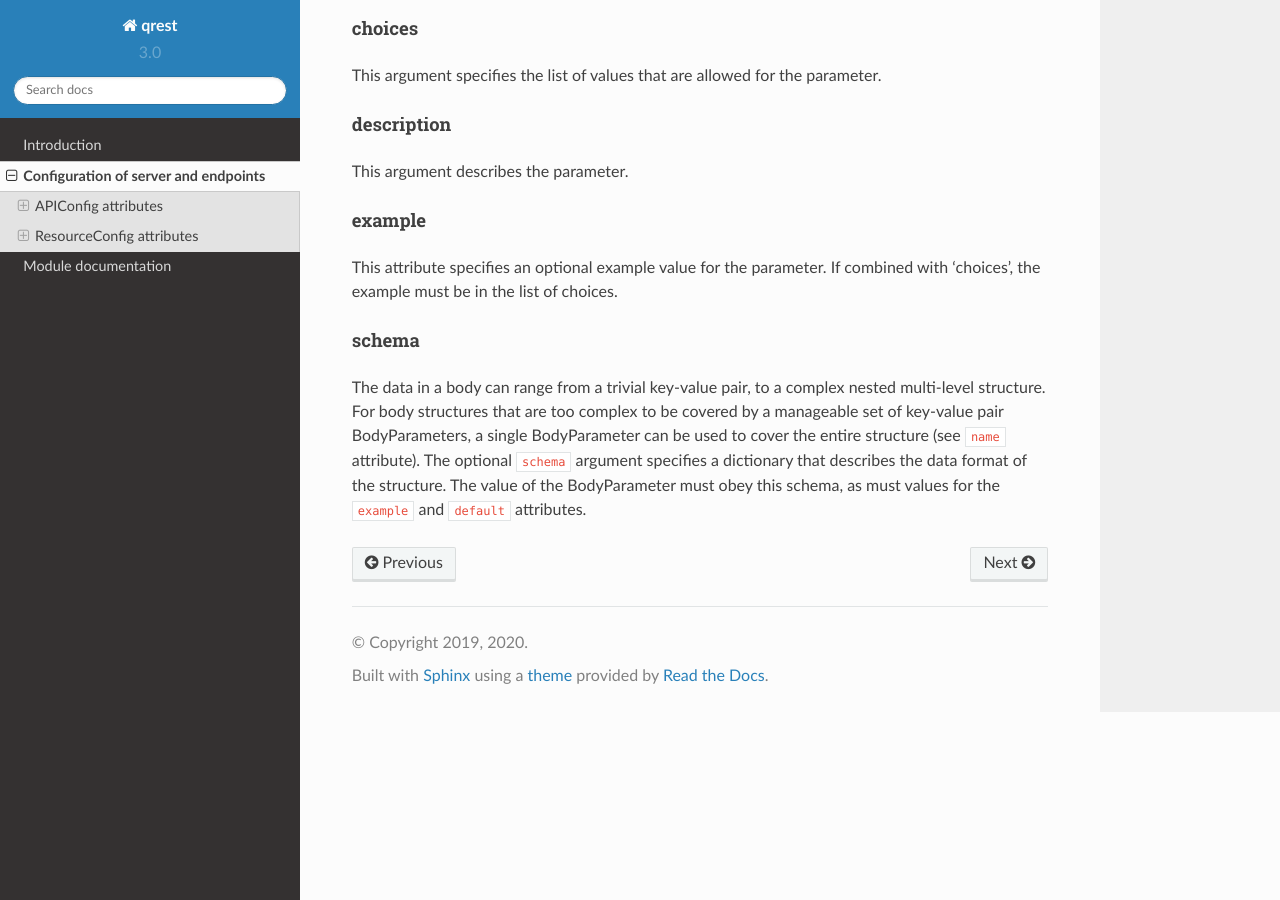
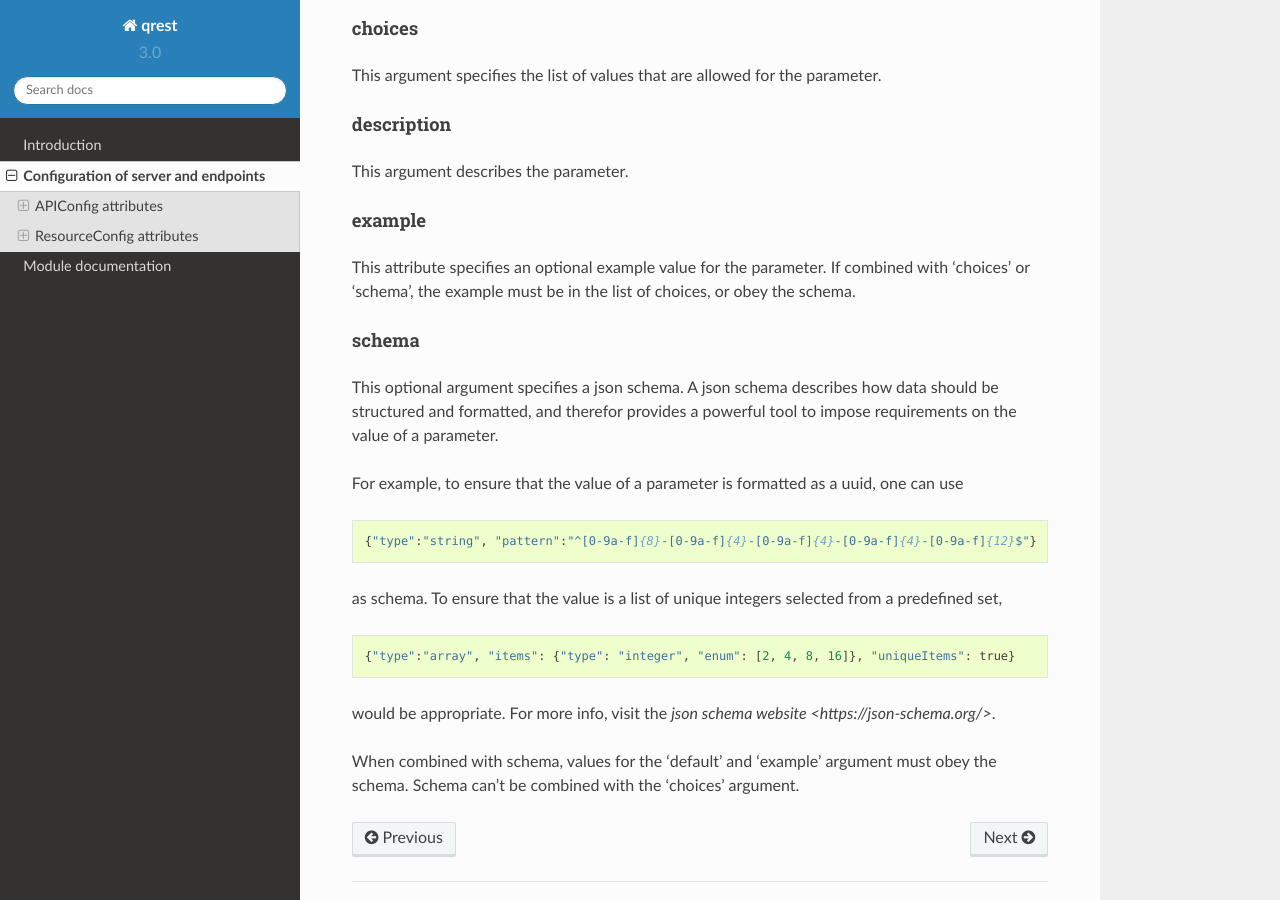
Before and after one commit to tsoenen/qrest, a Sphinx documentation site: the page built from docs/source/configuration.rst, in a window 1280 px wide and 900 px high, scrolled down 7404 px. Built offline with Sphinx 7.4.7 and the Read the Docs theme 2.0.0, drawn with Linux system fonts in a browser that asks for light colours.

Commit message:
Moving schema argument to ParameterConfig

```diff
--- a/docs/source/configuration.rst
+++ b/docs/source/configuration.rst
@@ -376,15 +376,28 @@
 -------
 
 This attribute specifies an optional example value for the parameter. If combined
-with 'choices', the example must be in the list of choices.
+with 'choices' or 'schema', the example must be in the list of choices, or obey the schema.
 
 schema
 ------
 
-The data in a body can range from a trivial key-value pair, to a complex nested
-multi-level structure. For body structures that are too complex to be covered by
-a manageable set of key-value pair BodyParameters, a single BodyParameter can be
-used to cover the entire structure (see ``name`` attribute). The optional ``schema``
-argument specifies a dictionary that describes the data format of the structure.
-The value of the BodyParameter must obey this schema, as must values for the ``example``
-and ``default`` attributes.
+This optional argument specifies a json schema. A json schema describes how data should
+be structured and formatted, and therefor provides a powerful tool to impose requirements
+on the value of a parameter.
+
+For example, to ensure that the value of a parameter is formatted as a uuid, one can use
+
+::
+
+  {"type":"string", "pattern":"^[0-9a-f]{8}-[0-9a-f]{4}-[0-9a-f]{4}-[0-9a-f]{4}-[0-9a-f]{12}$"}
+
+as schema. To ensure that the value is a list of unique integers selected from a predefined set,
+
+::
+
+  {"type":"array", "items": {"type": "integer", "enum": [2, 4, 8, 16]}, "uniqueItems": true}
+
+would be appropriate. For more info, visit the `json schema website <https://json-schema.org/>`.
+
+When combined with schema, values for the 'default' and 'example' argument must obey the schema.
+Schema can't be combined with the 'choices' argument.
--- a/setup.py
+++ b/setup.py
@@ -81,7 +81,7 @@
     # your project is installed. For an analysis of "install_requires" vs pip's
     # requirements files see:
     # https://packaging.python.org/en/latest/requirements.html
-    install_requires=["requests", "uritools"],
+    install_requires=["requests", "uritools", "jsonschema"],
     # List additional groups of dependencies here (e.g. development
     # dependencies). You can install these using the following syntax,
     # for example:
```
Also changed, not shown: 4 other files.
